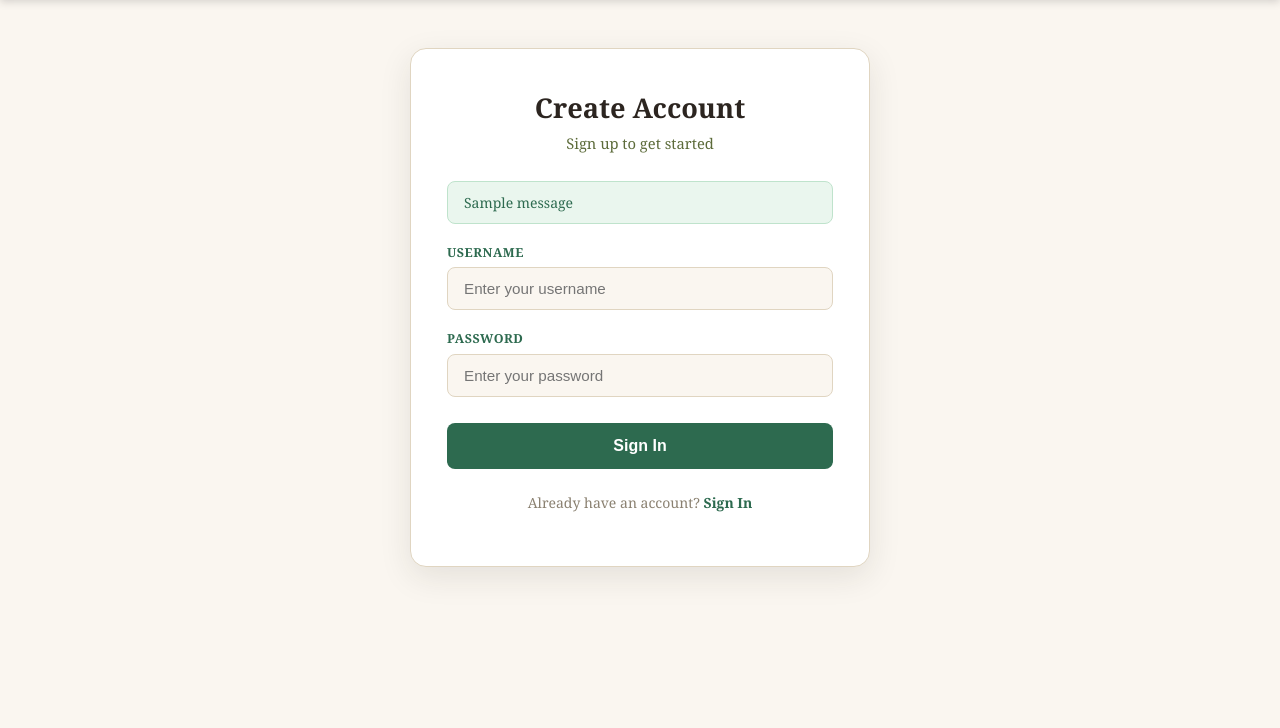
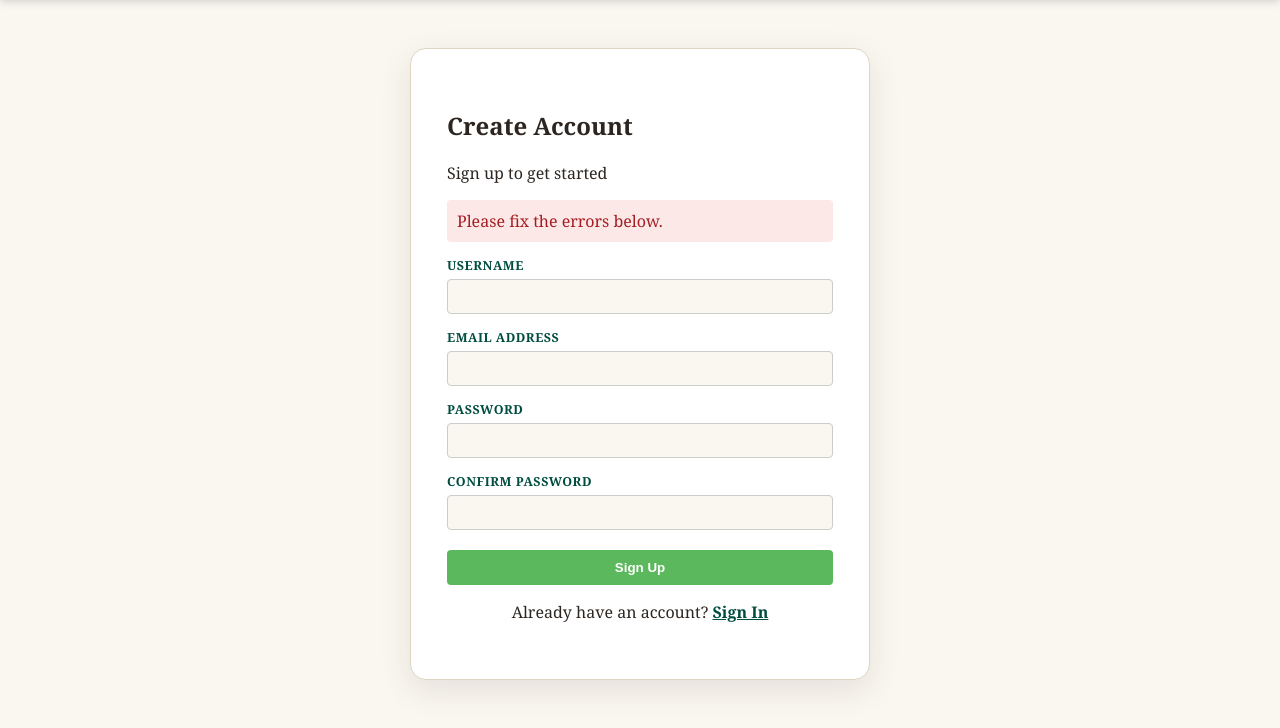
Before and after one commit to niesahniche/2610-CSP1123-G016, a Django app: page /signup/ in a window 1280 px wide. Shown: the part 46-774 px from the top of the page. Run offline with Django 5.2, Linux system fonts and the light colour scheme; tables that the repository leaves empty hold one stand-in row (values such as "Sample post"); one stand-in notice (Sample message) is shown; some libraries are stand-ins or nearby versions.

Commit message:
adjustments to user relevant pages

```diff
--- a/2610-CSP1123-G016-ibtisamnad/campuscook/pages/forms.py
+++ b/2610-CSP1123-G016-ibtisamnad/campuscook/pages/forms.py
@@ -1,6 +1,25 @@
-from django.contrib.auth.forms import UserCreationForm
+from django.contrib.auth.forms import UserCreationForm, AuthenticationForm
 from django import forms
 from .models import AppUser, Recipe, Ingredient, Feedback
+
+class EmailOrUsernameAuthenticationForm(AuthenticationForm):
+    """
+    Same as Django's AuthenticationForm, but lets the person type either
+    their username OR their email address into the 'username' field.
+    """
+    def clean(self):
+        identifier = self.cleaned_data.get('username')
+        if identifier and '@' in identifier:
+            try:
+                matched_user = AppUser.objects.get(email__iexact=identifier.strip())
+                self.cleaned_data['username'] = matched_user.get_username()
+            except AppUser.DoesNotExist:
+                # Leave as-is; authenticate() will simply fail with a normal
+                # "invalid credentials" error rather than leaking which case it was.
+                pass
+            except AppUser.MultipleObjectsReturned:
+                pass
+        return super().clean()
 
 class AppUserCreationForm(UserCreationForm):
     # Added explicitly so it's required and validated (uniqueness + format)
@@ -9,7 +28,7 @@ class AppUserCreationForm(UserCreationForm):
 
     class Meta:
         model  = AppUser
-        fields = ('username', 'email', 'password1', 'password2')
+        fields = ('username', 'email')
 
     def clean_email(self):
         email = self.cleaned_data.get('email', '').strip().lower()
--- a/2610-CSP1123-G016-ibtisamnad/campuscook/pages/templates/pages/signup.html
+++ b/2610-CSP1123-G016-ibtisamnad/campuscook/pages/templates/pages/signup.html
@@ -1,73 +1,65 @@
 {% extends 'pages/base.html' %}
 
 {% block content %}
+<div class="auth-container">
+    <div class="auth-card">
+        <h2>Create Account</h2>
+        <p class="auth-subtitle">Sign up to get started</p>
 
-<div class="auth-card">
-  <div class="auth-card-header">
-    <h1>Create Account</h1>
-    <p>Sign up to get started</p>
-  </div>
-
-  <!-- views.login_view validates username + password, then emails a
-       6-digit code and redirects to verify_2fa before logging the user in -->
         <form method="POST" action="{% url 'signup' %}">
             {% csrf_token %}
 
-    <input type="hidden" name="next" value="{{ next }}"/>
-
-    {% if form.non_field_errors %}
-      <div class="auth-message error">
-        {% for error in form.non_field_errors %}{{ error }}{% endfor %}
-      </div>
-    {% endif %}
-
-    {% if messages %}
-      <div class="auth-messages">
-        {% for message in messages %}
-          <div class="auth-message {{ message.tags }}">{{ message }}</div>
+            <!-- Global Error Banner -->
+            {% if form.non_field_errors or messages %}
+                <div class="auth-error-banner" style="background-color: #fce8e6; color: #a51d24; padding: 10px; border-radius: 4px; margin-bottom: 15px;">
+                    Please fix the errors below.
+                    {% for error in form.non_field_errors %}
+                        <p style="margin: 5px 0 0 0; font-size: 0.9em;">{{ error }}</p>
                     {% endfor %}
                 </div>
             {% endif %}
 
-    <div class="auth-form-group">
-      <label for="id_username">Username</label>
-      <input
-        type="text"
-        id="id_username"
-        name="username"
-        placeholder="Enter your username"
-        autocomplete="username"
-        value="{{ form.username.value|default:'' }}"
-      />
+            <!-- Username Field -->
+            <div class="auth-form-group" style="margin-bottom: 15px;">
+                <label for="id_username" style="display: block; font-weight: bold; margin-bottom: 5px; color: #004d40;">USERNAME</label>
+                <input type="text" id="id_username" name="username" value="{{ form.username.value|default:'' }}" required style="width: 100%; padding: 8px; border: 1px solid #ccc; border-radius: 4px;">
                 {% if form.username.errors %}
-        <ul class="auth-errorlist">
-          {% for error in form.username.errors %}<li>{{ error }}</li>{% endfor %}
-        </ul>
+                    <p style="color: #a51d24; margin: 5px 0; font-size: 0.85em;">{{ form.username.errors.0 }}</p>
                 {% endif %}
             </div>
 
-    <div class="auth-form-group">
-      <label for="id_password">Password</label>
-      <input
-        type="password"
-        id="id_password"
-        name="password"
-        placeholder="Enter your password"
-        autocomplete="current-password"
-      />
-      {% if form.password.errors %}
-        <ul class="auth-errorlist">
-          {% for error in form.password.errors %}<li>{{ error }}</li>{% endfor %}
-        </ul>
+            <!-- Email Address Field -->
+            <div class="auth-form-group" style="margin-bottom: 15px;">
+                <label for="id_email" style="display: block; font-weight: bold; margin-bottom: 5px; color: #004d40;">EMAIL ADDRESS</label>
+                <input type="email" id="id_email" name="email" value="{{ form.email.value|default:'' }}" required style="width: 100%; padding: 8px; border: 1px solid #ccc; border-radius: 4px;">
+                {% if form.email.errors %}
+                    <p style="color: #a51d24; margin: 5px 0; font-size: 0.85em;">{{ form.email.errors.0 }}</p>
                 {% endif %}
             </div>
 
-    <button type="submit" class="auth-btn-submit">Sign In</button>
+            <!-- Password 1 Field -->
+            <div class="auth-form-group" style="margin-bottom: 15px;">
+                <label for="id_password1" style="display: block; font-weight: bold; margin-bottom: 5px; color: #004d40;">PASSWORD</label>
+                <input type="password" id="id_password1" name="password1" required style="width: 100%; padding: 8px; border: 1px solid #ccc; border-radius: 4px;">
+                {% if form.password1.errors %}
+                    <p style="color: #a51d24; margin: 5px 0; font-size: 0.85em;">{{ form.password1.errors.0 }}</p>
+                {% endif %}
+            </div>
+
+            <!-- Password 2 Field (Required by Django UserCreationForm) -->
+            <div class="auth-form-group" style="margin-bottom: 20px;">
+                <label for="id_password2" style="display: block; font-weight: bold; margin-bottom: 5px; color: #004d40;">CONFIRM PASSWORD</label>
+                <input type="password" id="id_password2" name="password2" required style="width: 100%; padding: 8px; border: 1px solid #ccc; border-radius: 4px;">
+                {% if form.password2.errors %}
+                    <p style="color: #a51d24; margin: 5px 0; font-size: 0.85em;">{{ form.password2.errors.0 }}</p>
+                {% endif %}
+            </div>
+
+            <button type="submit" class="auth-btn" style="width: 100%; padding: 10px; background-color: #5cb85c; color: white; border: none; border-radius: 4px; font-weight: bold; cursor: pointer;">Sign Up</button>
         </form>
 
-  <p class="auth-footer-link">
-    Already have an account? <a href="{% url 'login' %}">Sign In</a>
-  </p>
+        <p style="margin-top: 15px; text-align: center;">Already have an account? <a href="{% url 'login' %}" style="color: #004d40; font-weight: bold;">Sign In</a></p>
+    </div>
 </div>
 
 <style>
@@ -100,6 +92,7 @@
   }
 
   .auth-card input[type="text"],
+  .auth-card input[type="email"],
   .auth-card input[type="password"] {
     width: 100%;
     padding: 0.75rem 1rem;
--- a/2610-CSP1123-G016-ibtisamnad/campuscook/pages/views.py
+++ b/2610-CSP1123-G016-ibtisamnad/campuscook/pages/views.py
@@ -8,7 +8,7 @@ from django.contrib import messages
 from django.contrib.auth import login, logout, authenticate
 from django.contrib.auth.decorators import login_required
 from django.db.models import Avg, Count, Q #perform an OR query
-from .forms import AppUserCreationForm, RecipeForm, FeedbackForm
+from .forms import AppUserCreationForm, RecipeForm, FeedbackForm, EmailOrUsernameAuthenticationForm
 import json
 import random
 import string
@@ -278,12 +278,6 @@ def recipe_list(request):
     return render(request, 'pages/recipe_list.html', {
         'recipes':       recipes_with_info, # Use this array to loop through cards in your template
         'page_obj':      recipes_page,      # Common naming convention for pagination elements
-        'favourited_ids': favourited_ids,
-    })
-
-    return render(request, 'pages/recipe_list.html', {
-        'recipes':        recipes_with_info,
-        'page':           recipes_page,
         'favourited_ids': favourited_ids,
     })
 
@@ -667,20 +661,6 @@ def add_ingredients_to_grocery(request, recipe_id):
         'added_missing':    added_missing,
         'can_cook':         len(added_missing) == 0,
     })
-    if request.user.is_authenticated:
-        return redirect('home')
-    if request.method == 'POST':
-        form = AppUserCreationForm(request.POST)
-        if form.is_valid():
-            user = form.save()
-            login(request, user)
-            messages.success(request, f"Welcome, {user.username}!")
-            return redirect('home')
-        else:
-            messages.error(request, "Please fix the errors below.")
-    else:
-        form = AppUserCreationForm()
-    return render(request, 'pages/signup.html', {'form': form})
 
 # ── 2FA helpers ───────────────────────────────────────────────────────────────
 
@@ -689,19 +669,23 @@ def _generate_2fa_code():
     return ''.join(random.choices(string.digits, k=6))
 
 
-def _send_2fa_email(user_email, code):
-    """Send the 2FA code to the user's email address."""
+def _send_2fa_email(email, code):
+    """Sends a 2FA code email from wearecampuscook@gmail.com using settings config."""
+    subject = "Your CampusCook Verification Code"
+    message = (
+        f"Thank you for signing up with CampusCook!\n\n"
+        f"Your 6-digit verification code is: {code}\n\n"
+        f"This code will expire in 10 minutes. Please enter it on the confirmation page to activate your account."
+    )
+
+    # settings.EMAIL_HOST_USER ensures it matches 'wearecampuscook@gmail.com' securely
     send_mail(
-        subject='Your Campus Cook verification code',
-        message=(
-            f'Your verification code is: {code}\n\n'
-            f'It expires in 10 minutes. Do not share it with anyone.'
-        ),
-        from_email=settings.DEFAULT_FROM_EMAIL,
-        recipient_list=[user_email],
+        subject=subject,
+        message=message,
+        from_email=settings.EMAIL_HOST_USER,
+        recipient_list=[email],
         fail_silently=False,
     )
-
 
 def _mask_email(email):
     """Return a masked version of the email, e.g. j***@gmail.com"""
@@ -711,51 +695,27 @@ def _mask_email(email):
     return f"{name[0]}***@{domain}"
 
 
-# ── Custom login view with 2FA ────────────────────────────────────────────────
+# ── Login view (username-or-email + password, no 2FA) ────────────────────────
 def login_view(request):
     """
     Replaces Django's built-in LoginView.
-    Step 1: validate username + password.
-    Step 2: if user has 2FA enabled (has an email), send code and redirect to verify page.
-            if no email set, log in directly.
+    Accepts either username or email in the 'username' field, plus password.
+    No 2FA here — verification only happens once, at signup, to confirm the
+    email address is real. Logging in afterwards is just credentials.
     """
     if request.user.is_authenticated:
         return redirect('home')
 
-    # Reuse Django's AuthenticationForm for validation
-    from django.contrib.auth.forms import AuthenticationForm
     if request.method == 'POST':
-        form = AuthenticationForm(request, data=request.POST)
+        form = EmailOrUsernameAuthenticationForm(request, data=request.POST)
         if form.is_valid():
             user = form.get_user()
-
-            # ── 2FA branch: user has an email set ────────────────────────────
-            if user.email:
-                code = _generate_2fa_code()
-                # Store in session so verify_2fa can check it
-                request.session['2fa_user_id']  = user.pk
-                request.session['2fa_code']     = code
-                request.session['2fa_expires']  = (
-                    timezone.now() + timedelta(minutes=10)
-                ).isoformat()
-                request.session['2fa_next']     = request.POST.get('next', '')
-
-                try:
-                    _send_2fa_email(user.email, code)
-                    print (user.email)
-                except Exception:
-                    messages.error(request, 'Could not send verification email. Please try again.')
-                    return render(request, 'pages/login.html', {'form': form})
-
-                return redirect('verify_2fa')
-
-            # ── No email — skip 2FA, log in directly ─────────────────────────
             login(request, user)
             next_url = request.POST.get('next') or settings.LOGIN_REDIRECT_URL
             return redirect(next_url)
         # invalid credentials — fall through to re-render with errors
     else:
-        form = AuthenticationForm(request)
+        form = EmailOrUsernameAuthenticationForm(request)
 
     return render(request, 'pages/login.html', {'form': form})
 
@@ -843,22 +803,43 @@ def _clear_2fa_session(request):
 
 
 # ── Signup ────────────────────────────────────────────────────────────────────
+# ── Signup ────────────────────────────────────────────────────────────────────
 def signup_view(request):
     if request.user.is_authenticated:
         return redirect('home')
+
     if request.method == 'POST':
         form = AppUserCreationForm(request.POST)
         if form.is_valid():
+            # 1. Save the new user safely to the database
             user = form.save(commit=False)
-            user.email = request.POST.get('email', '')
+            user.email = request.POST.get('email', '').strip().lower()
             user.save()
-            login(request, user)
-            messages.success(request, f"Welcome, {user.username}!")
-            return redirect('home')
+
+            # 2. Generate a secure 6-digit verification code
+            code = _generate_2fa_code()
+
+            # 3. Store validation profiles inside the session data store
+            request.session['2fa_user_id']  = user.pk
+            request.session['2fa_code']     = code
+            request.session['2fa_expires']  = (timezone.now() + timedelta(minutes=10)).isoformat()
+            request.session['2fa_next']     = 'home'
+
+            # 4. Dispatch verification credentials to the inbox
+            try:
+                _send_2fa_email(user.email, code)
+            except Exception:
+                messages.error(request, 'Account created, but we could not send your verification email. Please try logging in to retry.')
+                return redirect('login')
+
+            # 5. Redirect straight to your verification terminal
+            messages.success(request, "Account created successfully! Please check your email for your verification code.")
+            return redirect('verify_2fa')
         else:
             messages.error(request, "Please fix the errors below.")
     else:
         form = AppUserCreationForm()
+
     return render(request, 'pages/signup.html', {'form': form})
 
 # ── Logout ────────────────────────────────────────────────────────────────────
```
Also changed, not shown: 2610-CSP1123-G016-ibtisamnad/campuscook/campuscook/settings.py (+16 -7 lines), 2610-CSP1123-G016-ibtisamnad/campuscook/pages/templates/pages/login.html (+22 -53 lines), 2610-CSP1123-G016-ibtisamnad/campuscook/pages/templates/pages/verify_2fa.html (+20 -32 lines), 2610-CSP1123-G016-ibtisamnad/campuscook/db.sqlite3. Lines whose indentation alone changed are shown as unchanged.
